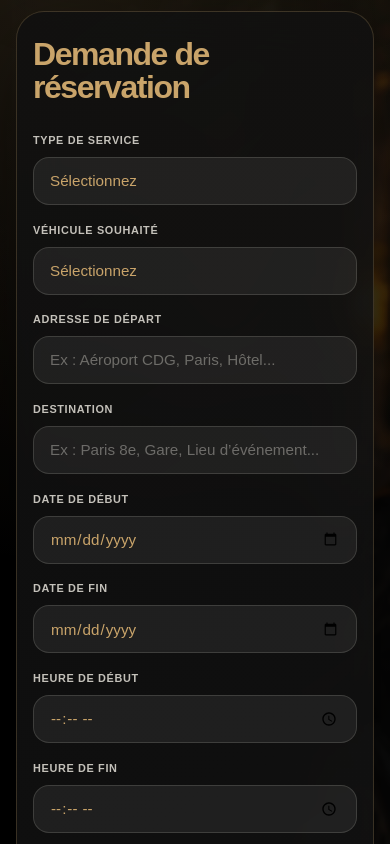
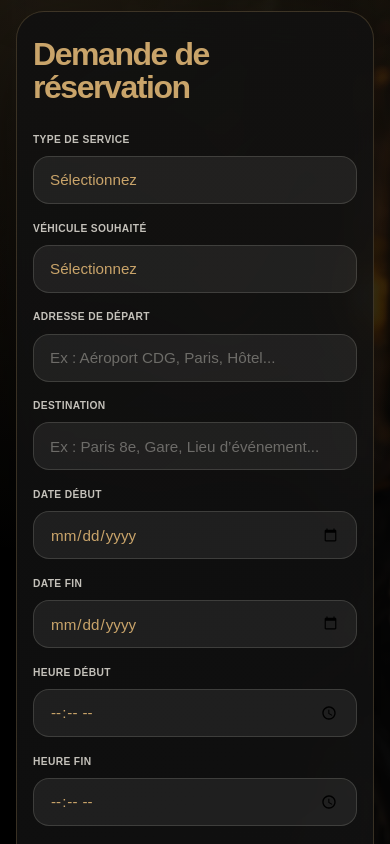
Before and after one commit to Mohoua93/CBM, a React (Create React App) app in the folder apps/frontend/: page /reservation in a window 390 px wide. Shown: the part 920-1764 px from the top of the page. Built offline with nearby package versions, Linux system fonts and the light colour scheme; no server answers.

Commit message:
corection du formulaire pour iphone 16

```diff
--- a/apps/frontend/src/pages/Booking.js
+++ b/apps/frontend/src/pages/Booking.js
@@ -352,7 +352,7 @@ function Booking() {
                 </div>
 
                 <div className="booking-field-page">
-                  <label htmlFor="startDate">Date de début</label>
+                  <label htmlFor="startDate">Date début</label>
 
                   <input
                     id="startDate"
@@ -364,7 +364,7 @@ function Booking() {
                 </div>
 
                 <div className="booking-field-page">
-                  <label htmlFor="endDate">Date de fin</label>
+                  <label htmlFor="endDate">Date fin</label>
 
                   <input
                     id="endDate"
@@ -377,7 +377,7 @@ function Booking() {
                 </div>
 
                 <div className="booking-field-page">
-                  <label htmlFor="startTime">Heure de début</label>
+                  <label htmlFor="startTime">Heure début</label>
 
                   <input
                     id="startTime"
@@ -389,7 +389,7 @@ function Booking() {
                 </div>
 
                 <div className="booking-field-page">
-                  <label htmlFor="endTime">Heure de fin</label>
+                  <label htmlFor="endTime">Heure fin</label>
 
                   <input
                     id="endTime"
--- a/apps/frontend/src/styles/Booking.css
+++ b/apps/frontend/src/styles/Booking.css
@@ -479,10 +479,24 @@
     padding: 24px;
   }
 
+  .booking-form-page,
+  .booking-form-page__grid,
+  .booking-field-page {
+    width: 100%;
+    max-width: 100%;
+    min-width: 0;
+  }
+
   .booking-field-page label {
-    font-size: 0.7rem;
-    letter-spacing: 0.08em;
+    display: block;
+    width: 100%;
+    max-width: 100%;
+    font-size: 0.66rem;
+    letter-spacing: 0.045em;
+    line-height: 1.35;
+    white-space: normal;
     overflow-wrap: anywhere;
+    word-break: normal;
   }
 
   .booking-field-page input,
@@ -498,7 +512,7 @@
   }
 
   .booking-field-page label {
-    font-size: 0.68rem;
-    letter-spacing: 0.06em;
+    font-size: 0.64rem;
+    letter-spacing: 0.035em;
   }
 }
```
